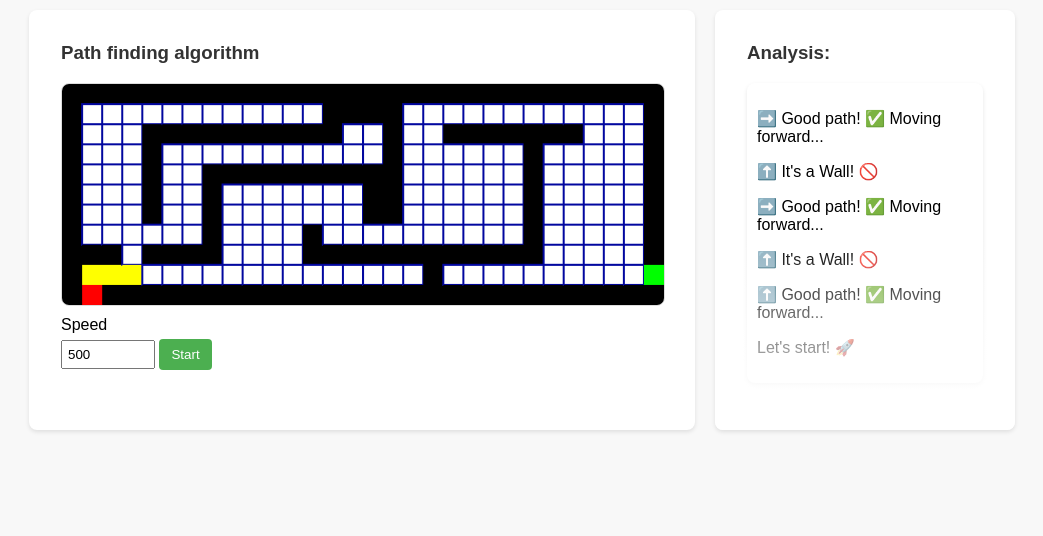
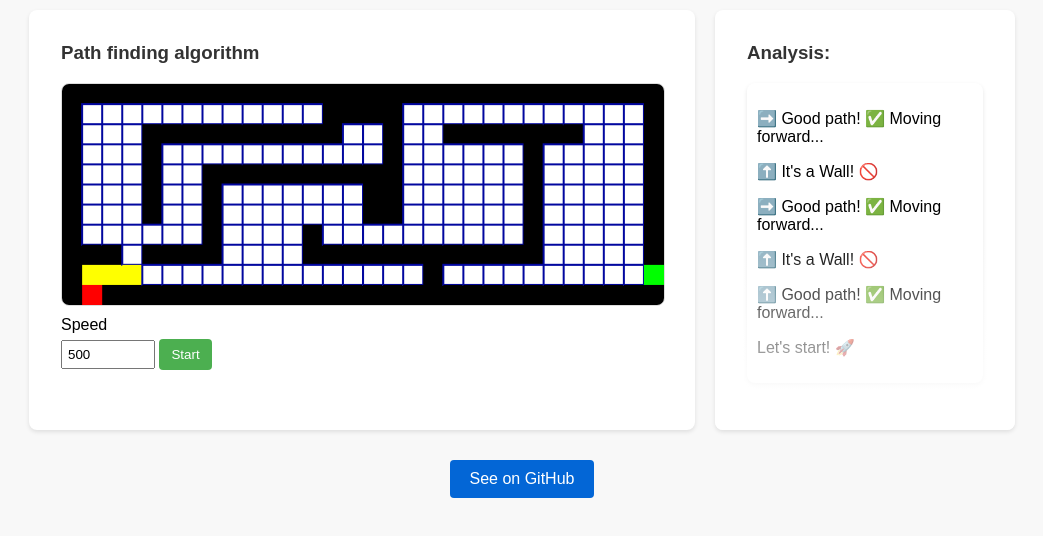
Before and after one commit to carloseustaquio/algorithms-visualizer, a website: page index.html in a window 1280 px wide. Shown: the part 90-626 px from the top of the page, without its empty margins (118-1161 px from the left). Drawn offline with Linux system fonts and the light colour scheme.

Commit message:
add gh link and seo img

```diff
--- a/index.html
+++ b/index.html
@@ -5,6 +5,10 @@
     <meta name="viewport" content="width=device-width, initial-scale=1.0" />
     <title>Algo Visualizer</title>
     <link rel="stylesheet" href="style.css" />
+    <!-- SEO Image -->
+    <meta property="og:image" content="./image.jpg" />
+    <meta property="og:image:width" content="800" />
+    <meta property="og:image:height" content="600" />
   </head>
   <body>
     <h1>Algo Visualizer</h1>
@@ -25,6 +29,10 @@
       </div >
     </div>
 
+    <div class="gh-link">
+      <a href="https://github.com/carloseustaquio/algorithms-visualizer">See on GitHub</a>
+    </div>
+
     <script src="main.js"></script>
   </body>
 </html>
--- a/style.css
+++ b/style.css
@@ -1,5 +1,5 @@
 html {
-  height: 100%;
+  min-height: 100%;
 }
 
 body {
@@ -19,6 +19,25 @@ h1 {
 
 h3 {
   margin-top: 0;
+}
+
+.gh-link {
+  text-align: center;
+  margin: 20px 0;
+}
+
+.gh-link a {
+  display: inline-block;
+  padding: 10px 20px;
+  text-decoration: none;
+  background-color: #0366d6; /* GitHub link color */
+  color: #fff;
+  border-radius: 4px;
+  transition: background-color 0.3s ease;
+}
+
+.gh-link a:hover {
+  background-color: #0356c6; /* Darker color on hover */
 }
 
 .main-container {
```
